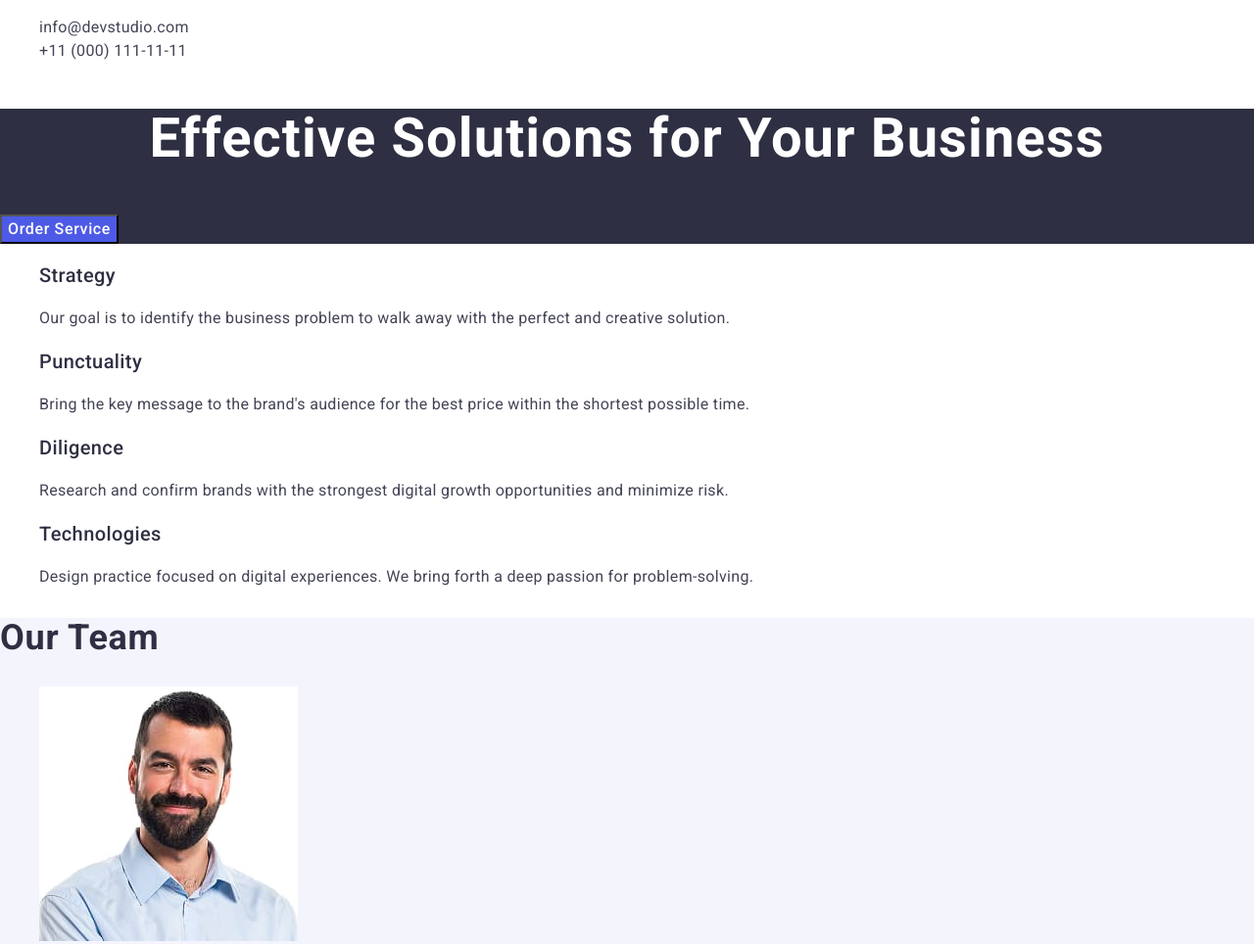
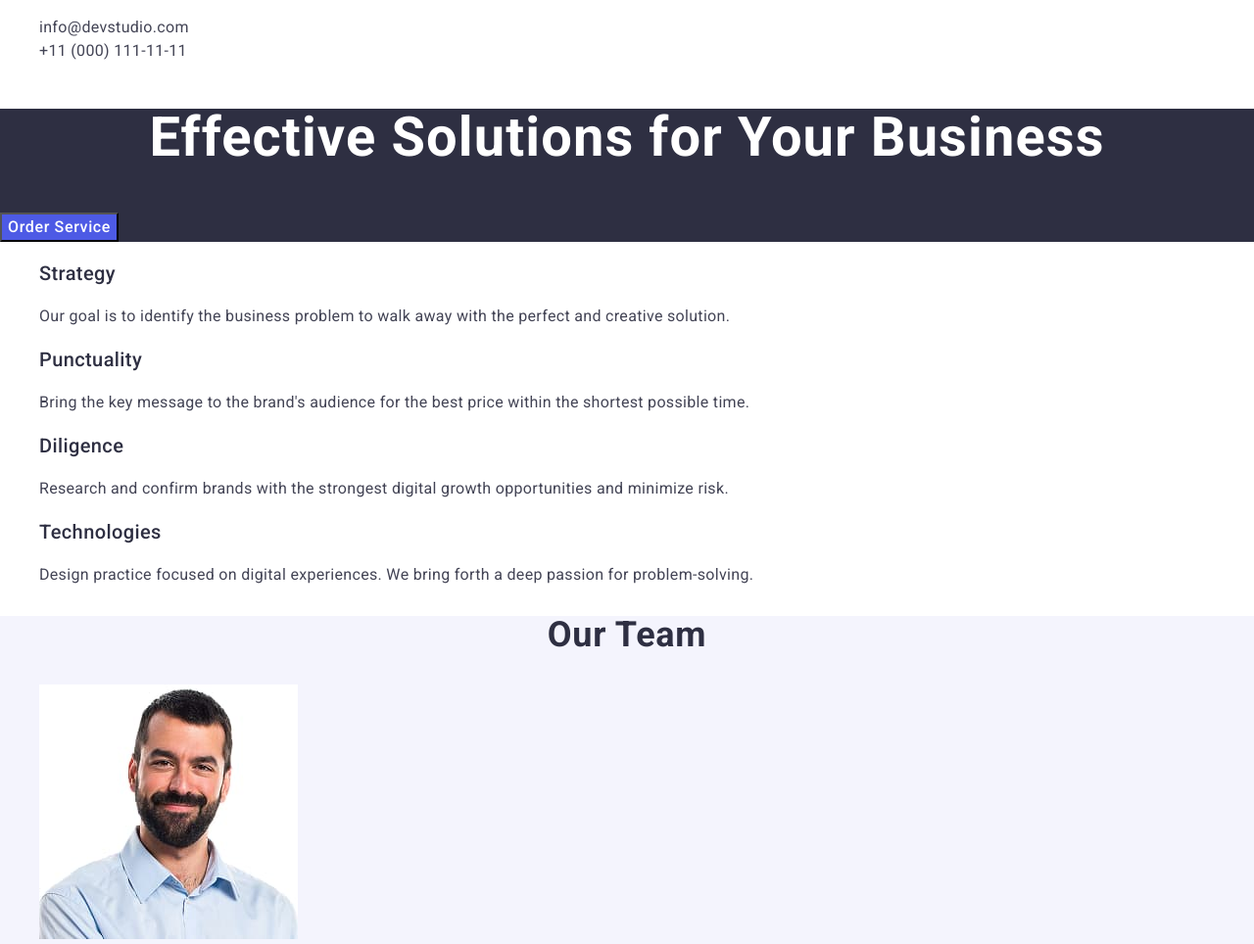
Before and after one commit to VolodymyrTr/goit-markup-hw-02, a plain HTML site: page index.html in a window 1280 px wide. Shown: the part 109-1073 px from the top of the page at 98% size. Drawn offline with nearby package versions, Linux system fonts and the light colour scheme.

Commit message:
Update styles.css

```diff
--- a/css/styles.css
+++ b/css/styles.css
@@ -54,7 +54,7 @@ a{
 }
 .section-title {
     font-size: 56px;
-    line-height: 1.1;
+    line-height: 1.07;
     text-align: center;
     letter-spacing: 0.02em;
     color: #fff;
@@ -95,11 +95,13 @@ a{
 }
 .team-title {
     font-size: 36px;
-    line-height: 1.11111;
+    line-height: 1.1;
     letter-spacing: 0.02em;
+    text-align: center;
     color: #2e2f42;
 }
 .team-item {
+    font-weight: 500;
     font-size: 20px;
     line-height: 1.2;
     letter-spacing: 0.02em;
```
